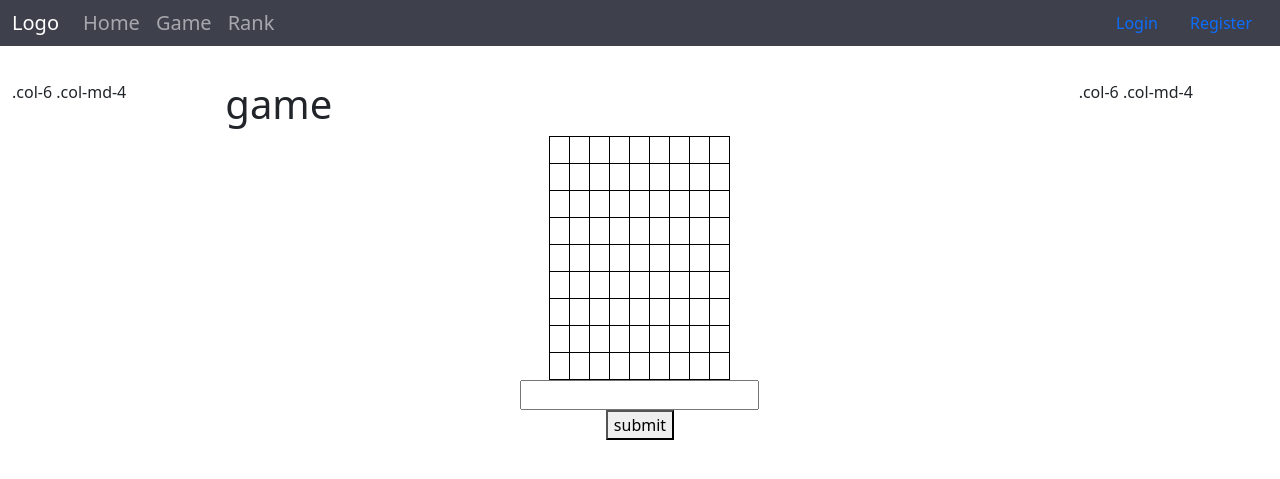
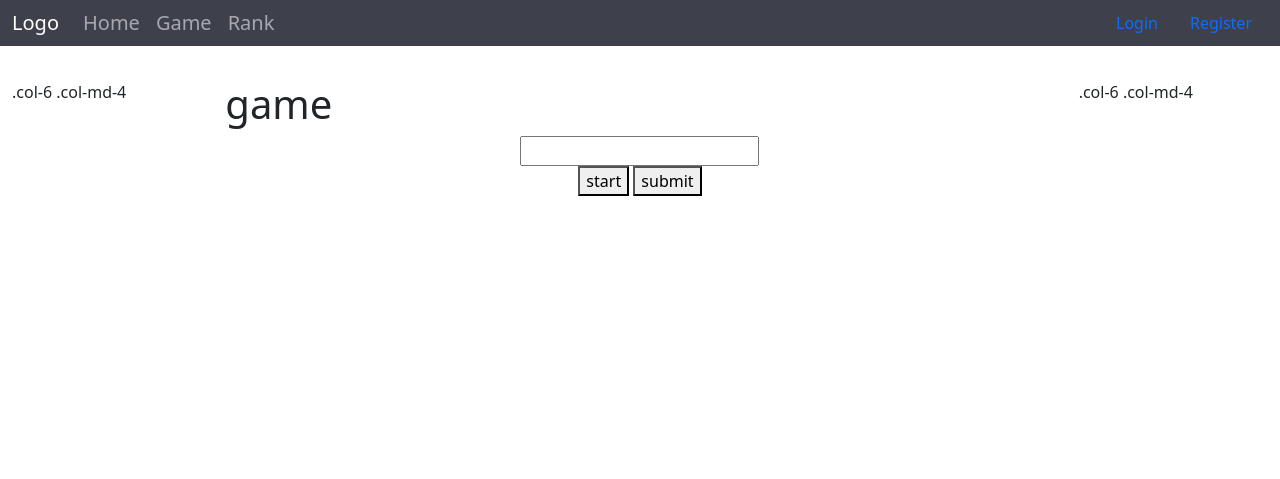
Before and after one commit to Yinozzz/Suduko-game-web-app, a Flask app: template app/templates/game.html in a window 1280 px wide. Shown: the top 479 px of the page. Run offline with Flask 2, Linux system fonts and the light colour scheme; the template is opened without the code that fills it, so the values that code supplies are empty; some libraries are stand-ins or nearby versions.

Commit message:
add start button

```diff
--- a/app/static/game.js
+++ b/app/static/game.js
@@ -19,3 +19,7 @@
     document.getElementById("number").value = data_string.slice(0,-1)
     document.getElementById("gameform").submit()
 }
+
+function start_game(){
+    document.getElementById("game_table").style.display="table"
+}
--- a/app/templates/game.html
+++ b/app/templates/game.html
@@ -23,7 +23,7 @@
         <div class="col-lg-2 col-md-4">.col-6 .col-md-4</div>
         <div class="col-lg-8 col-md-8" >
             <h1>game</h1>
-                <table id="game_table" border="1" style="border-collapse: collapse;margin:auto;">
+                <table id="game_table" border="1" style="border-collapse: collapse; margin: auto; display: none;">
                      {% for num in [0,9,18,27,36,45,54,63,72] %}
                         <tr>
                             {% for j in [0,1,2,3,4,5,6,7,8] %}
@@ -36,9 +36,10 @@
             <input id="number" name="number_string" type="text" value="">
         </form>
         <div align="center">
+            <button id="start_button" onclick="start_game()" >start</button>
             <button id="submit_table" onclick="get_table_num()" >submit</button>
+        </div>
 
-        </div>
         </div>
         <div class="col-lg-2 col-md-4">.col-6 .col-md-4</div>
       </div>
```
Lines whose indentation alone changed are shown as unchanged.
